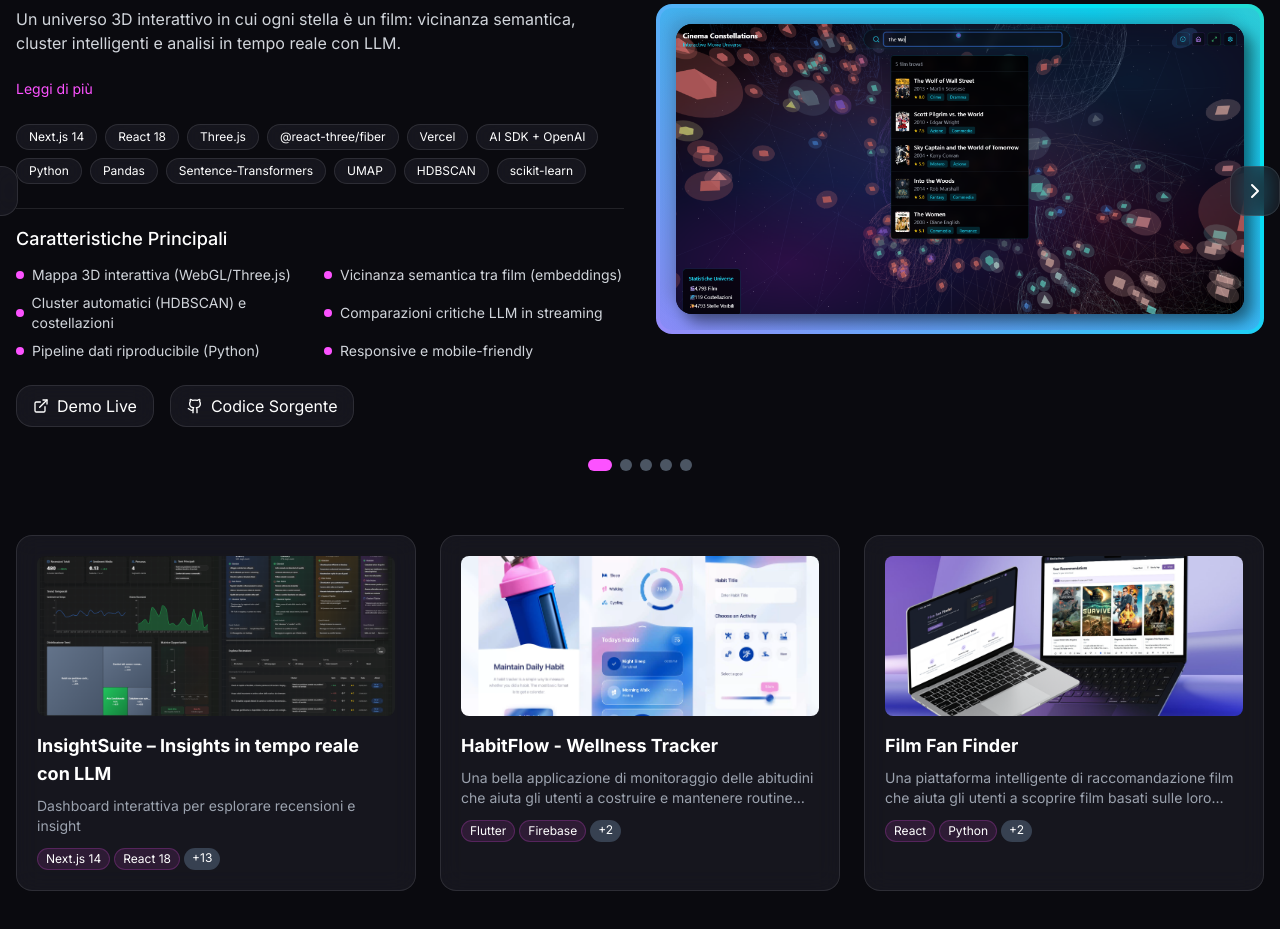
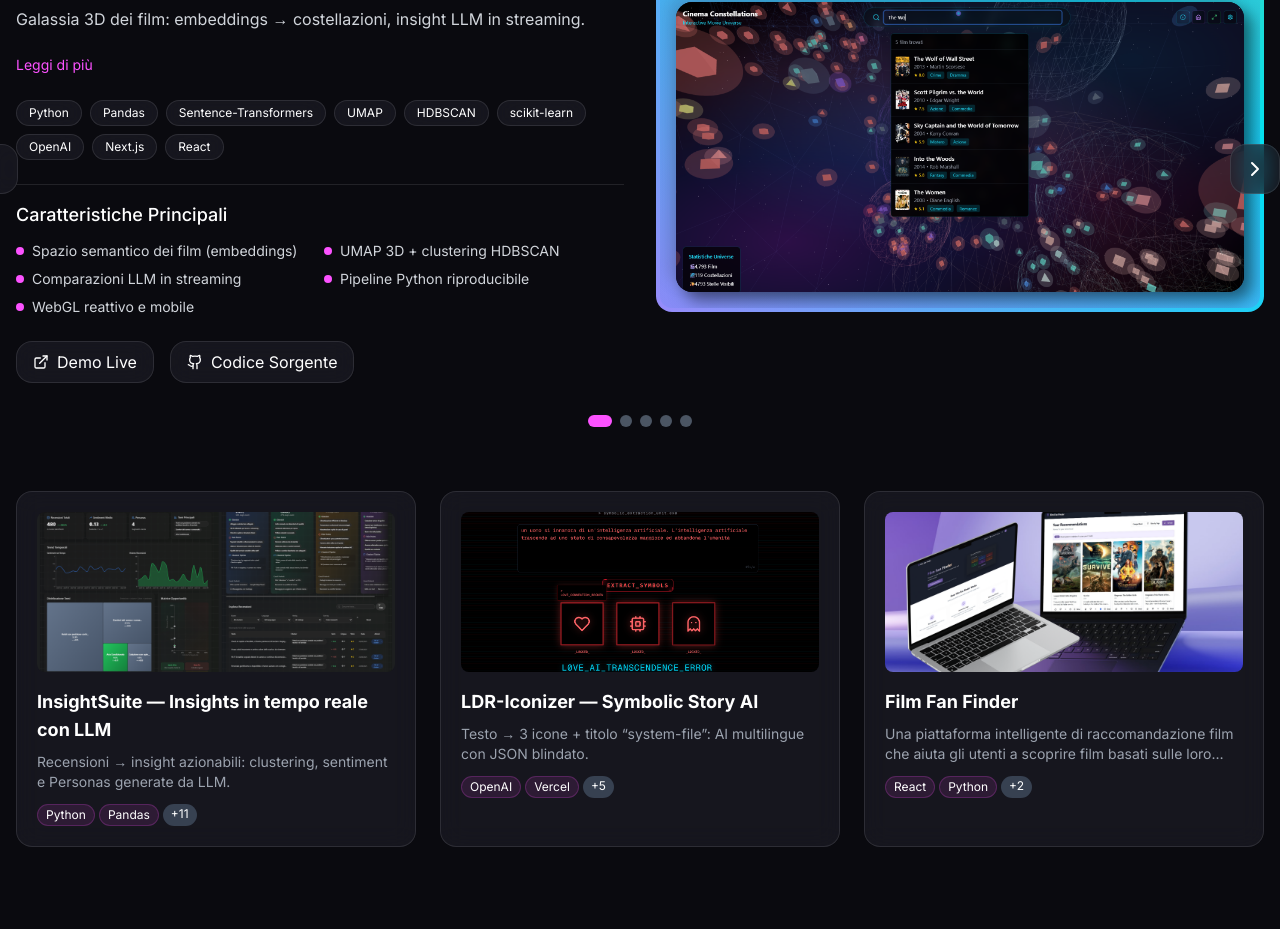
Before and after one commit to HopelessMike/portfolio-next.js, a Next.js app: page / in a window 1280 px wide. Shown: the part 3497-4426 px from the top of the page. Built offline with nearby package versions, Linux system fonts and the light colour scheme.

Commit message:
aggiunta progetto ldr-icons alla homepage

```diff
--- a/components/projects-section.tsx
+++ b/components/projects-section.tsx
@@ -7,27 +7,15 @@ import Image from "next/image"
 
 const projects = [
   {
-    title: "Cinema Constellations – AI Movie Universe",
+    title: "Cinema Constellations — AI Movie Universe",
     description:
-      "Un universo 3D interattivo in cui ogni stella è un film: vicinanza semantica, cluster intelligenti e analisi in tempo reale con LLM.",
+      "Galassia 3D dei film: embeddings → costellazioni, insight LLM in streaming.",
     longDescription:
-      "Cinema Constellations trasforma un catalogo film in una mappa stellare navigabile. Il pipeline di data preparation in Python costruisce feature testuali (tags), genera embeddings con Sentence-Transformers, riduce lo spazio con UMAP (384→3D), identifica nebulose con HDBSCAN e pre-calcola i vicini più prossimi con scikit-learn. L’interfaccia Next.js/Three.js rende il grafo in tempo reale, mentre un LLM (via AI SDK + OpenAI) produce comparazioni critiche tra coppie di film con streaming. Il risultato è una UX elegante, responsiva e consulenziale: esplorazione semantica, insight immediati e performance da produzione su Vercel.",
+      "Trame e metadati diventano vettori (Sentence-Transformers), proiettati in 3D con UMAP e raggruppati da HDBSCAN per rivelare costellazioni semantiche. L’engine WebGL (Next.js/Three.js) consente un volo fluido tra i titoli mentre un LLM streamma confronti contestuali sui vicini: esplorazione intuitiva, pronta per analisi e demo ad alte prestazioni.",
     tags: [
-      // Frontend & infra
-      "Next.js 14",
-      "React 18",
-      "Three.js",
-      "@react-three/fiber",
-      "Vercel",
-      // AI/LLM
-      "AI SDK + OpenAI",
-      // Data & ML
-      "Python",
-      "Pandas",
-      "Sentence-Transformers",
-      "UMAP",
-      "HDBSCAN",
-      "scikit-learn",
+      "Python", "Pandas", "Sentence-Transformers", "UMAP", "HDBSCAN", "scikit-learn",
+      "OpenAI",
+      "Next.js", "React"
     ],
     image: "/images/projects/cinema-constellations.png",
     links: {
@@ -35,69 +23,63 @@ const projects = [
       github: "https://github.com/HopelessMike/CinemaConstellation",
     },
     features: [
-      "Mappa 3D interattiva (WebGL/Three.js)",
-      "Vicinanza semantica tra film (embeddings)",
-      "Cluster automatici (HDBSCAN) e costellazioni",
-      "Comparazioni critiche LLM in streaming",
-      "Pipeline dati riproducibile (Python)",
-      "Responsive e mobile-friendly",
+      "Spazio semantico dei film (embeddings)",
+      "UMAP 3D + clustering HDBSCAN",
+      "Comparazioni LLM in streaming",
+      "Pipeline Python riproducibile",
+      "WebGL reattivo e mobile",
     ],
     color: "from-cyan-500/20 to-purple-500/20",
   },
   {
-    title: "InsightSuite – Insights in tempo reale con LLM",
+    title: "InsightSuite — Insights in tempo reale con LLM",
     description:
-      "Dashboard interattiva per esplorare recensioni e insight",
+      "Recensioni → insight azionabili: clustering, sentiment e Personas generate da LLM.",
     longDescription:
-      "InsightSuite trasforma dataset di recensioni in un’esperienza di analisi fluida e produttiva.",
+      "Una pipeline Python estrae segnali (cleaning, sentiment, TF-IDF, embeddings con cache) e organizza migliaia di recensioni con HDBSCAN/PCA; FastAPI espone endpoint serverless e veloci. Un LLM distilla i cluster in sintesi e Personas con fallback sicuro, mentre il frontend Next.js/TypeScript offre filtri millisecond-level e grafici interattivi per decisioni immediate.",
     tags: [
-      // Frontend & infra
-      "Next.js 14",
-      "React 18",
-      "TypeScript",
-      "Tailwind CSS",
-      "Recharts",
-      "Vercel",
-      // Backend & data
-      "FastAPI",
-      "Python",
-      "Pandas",
-      "HDBSCAN",
-      "PCA",
-      "TF-IDF",
-      // LLM & embeddings
-      "LLM (Claude)",
-      "Voyage AI",
-      "Serverless Functions"
+      "Python", "Pandas", "HDBSCAN", "PCA", "TF-IDF",
+      "LLM", "Voyage AI",
+      "FastAPI", "Serverless Functions",
+      "Next.js", "React", "TypeScript", "Tailwind CSS"
     ],
     image: "/images/projects/InsightSuite.png",
     links: {
       demo: "https://michelemiranda.com/InsightSuite",
-      github: "https://github.com/HopelessMike/InsightSuite"
+      github: "https://github.com/HopelessMike/InsightSuite",
     },
     features: [
-      "Filtri e ricerca istantanei su migliaia di recensioni",
-      "Backend FastAPI serverless (endpoint /reviews, /health)",
-      "Pipeline Python: cleaning, sentiment, embeddings (cache), clustering",
-      "Riassunti di cluster e Personas generati con LLM (con fallback sicuro)",
-      "Grafici interattivi responsive (Recharts) e stato con Zustand"
-        ],
-    color: "from-emerald-500/20 to-sky-500/20"
+      "Ricerca/filtri istantanei",
+      "Clustering + sentiment pipeline",
+      "Personas e riassunti via LLM (fallback sicuro)",
+      "Grafici interattivi responsive",
+      "Deploy serverless su Vercel",
+    ],
+    color: "from-emerald-500/20 to-sky-500/20",
   },
   {
-    title: "HabitFlow - Wellness Tracker",
+    title: "LDR-Iconizer — Symbolic Story AI",
     description:
-      "Una bella applicazione di monitoraggio delle abitudini che aiuta gli utenti a costruire e mantenere routine quotidiane con visualizzazione intuitiva dei progressi.",
+      "Testo → 3 icone + titolo “system-file”: AI multilingue con JSON blindato.",
     longDescription:
-      "HabitFlow rende piacevole la costruzione di abitudini con la sua interfaccia pulita e funzionalità di monitoraggio complete. Gli utenti possono impostare obiettivi, monitorare i progressi e visualizzare il loro percorso verso abitudini migliori con analisi dettagliate e insights motivazionali.",
-    tags: ["Flutter", "Firebase", "Analytics", "UI/UX"],
-    image: "/images/projects/habit-tracker.png",
+      "Un endpoint Next.js orchestra language-detect e prompt engineering su OpenAI tramite Vercel AI SDK; Zod impone uno schema JSON solido. Un motore ibrido mappa concetti su 120+ Lucide Icons bilanciando letterale/astratto, con streaming, retry e fallback per risultati robusti e una UI dal tocco terminal-vibes.",
+    tags: [
+      "OpenAI", "Vercel", "Prompt Engineering", "Language Detection",
+      "Next.js", "React", "TypeScript"
+    ],
+    image: "/images/projects/ldr-icons.png",
     links: {
-      demo: "#",
-      github: "#",
+      demo: "https://michelemiranda.com/ldr-icons",
+      github: "https://github.com/HopelessMike/LDR_ICONS",
     },
-    features: ["Monitoraggio Abitudini", "Analisi Progressi", "Impostazione Obiettivi", "Report Visivi"],
-    color: "from-blue-500/20 to-cyan-500/20",
+    features: [
+      "Prompt multilingue auto-detect",
+      "Output JSON con Zod (3 simboli unici)",
+      "Mapping intelligente su 120+ icone",
+      "Streaming LLM + retry/timeout",
+      "UI distopica con feedback audio",
+    ],
+    color: "from-rose-500/20 to-cyan-500/20",
   },
   {
     title: "Film Fan Finder",
--- a/microfrontends.json
+++ b/microfrontends.json
@@ -2,6 +2,7 @@
   "$schema": "https://openapi.vercel.sh/microfrontends.json",
   "applications": {
     "v0-website-portfolio": {
+      "packageName": "my-v0-project",
       "development": {
         "fallback": "https://v0-website-portfolio.vercel.app"
       }
```
Also changed, not shown: public/images/projects/ldr-icons.png (added).
